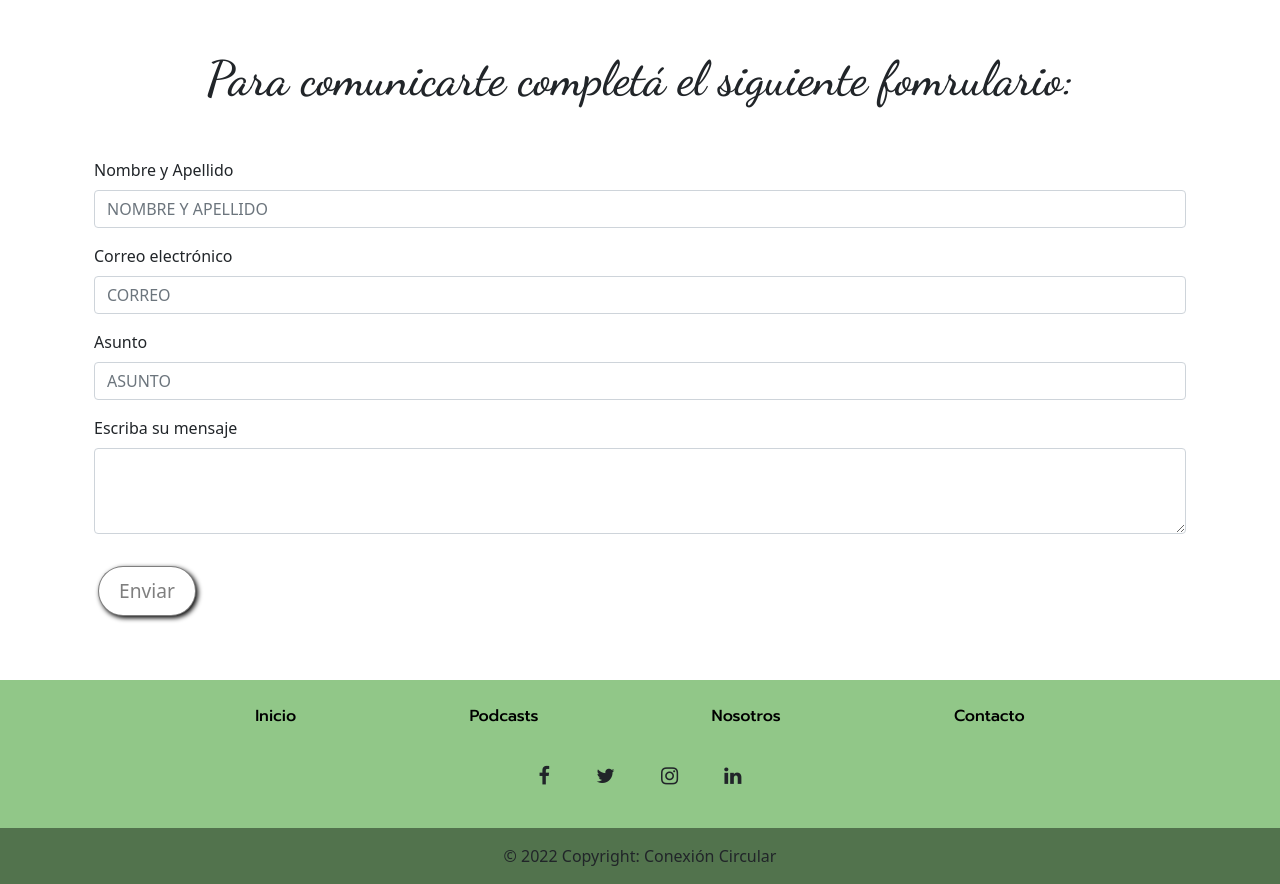
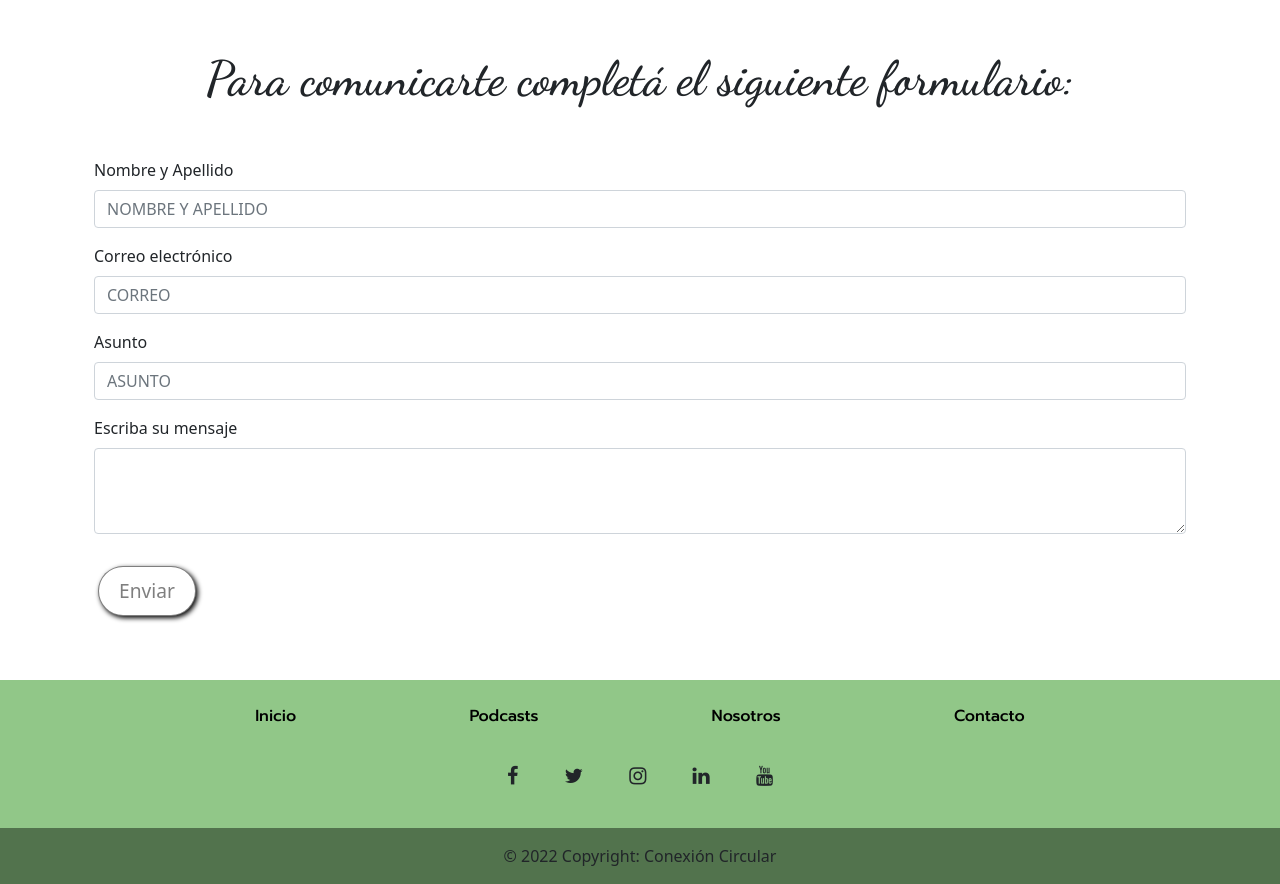
Before and after one commit to RobertoLujan93/Conexion-Circular, a website: page contacto.html in a window 1280 px wide. Shown: the part 800-1684 px from the top of the page. Drawn offline with Linux system fonts and the light colour scheme; a web font is replaced by a local one.

Commit message:
ultimos-cambios

```diff
--- a/contacto.html
+++ b/contacto.html
@@ -57,7 +57,7 @@
 
     <main>
         <!-- titulo de contacto -->
-        <h1 class="titulo--contacto">Para comunicarte completá el siguiente fomrulario:</h1>
+        <h1 class="titulo--contacto">Para comunicarte completá el siguiente formulario:</h1>
         <!-- fomrulario -->
         <div class="container mt-5 mb-5 form--contacto">
             <!-- fomrulario -->
@@ -120,8 +120,6 @@
                     data-mdb-ripple-color="dark"
                 ><i class="fa fa-twitter"></i></a>
 
-                <!-- Google -->
-
                 <!-- Instagram -->
                 <a
                     class="btn btn-link btn-floating btn-lg text-dark m-1"
@@ -139,7 +137,15 @@
                     role="button"
                     data-mdb-ripple-color="dark"
                 ><i class="fa fa-linkedin"></i></a>
-                <!-- Github -->
+
+                <!-- Youtube -->
+                <a
+                    class="btn btn-link btn-floating btn-lg text-dark m-1"
+                    href="https://www.youtube.com/channel/UC4KfBpAQN78Uu3UfoKbjYRw"
+                    target="_blank"
+                    role="button"
+                    data-mdb-ripple-color="dark"
+                ><i class="fa fa-youtube"></i></a>
             </section>
             <!-- Section: Social media -->
         </div>
--- a/js/main.js
+++ b/js/main.js
@@ -5,7 +5,7 @@ const enviarFormulario =() => {
         let mail = document.getElementById('mail').value;
         let asunto = document.getElementById('asunto').value;
         let mensaje = document.getElementById('mensaje').value;
-        let numero= 3743411783;
+        let numero= +5493518639416;
 var win= window.open(`https://wa.me/${numero}?text=Nombre=%20${nombre}%20Correo=%20${mail}%20Asunto=%20${asunto}%20Mensaje=%20${mensaje}`,'_blank');
 }
 evento.addEventListener('click', enviarFormulario)
```
Also changed, not shown: index.html (+9 -0 lines), nosotros.html (+11 -2 lines), podcast.html (+9 -0 lines).
